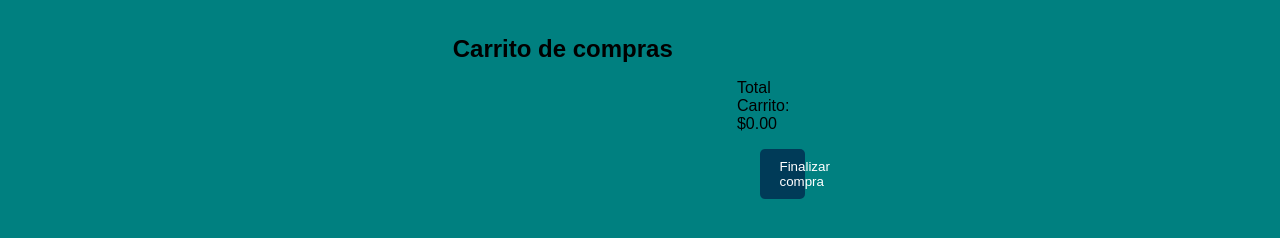
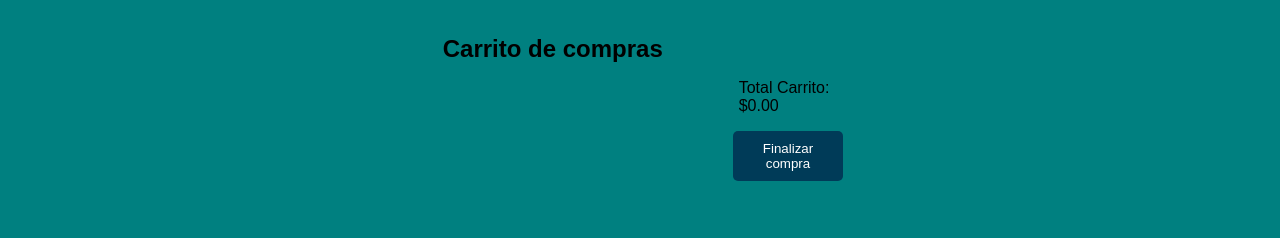
Before and after one commit to Sebhastian01/Shopping-cart, a plain HTML site: page carrito.html in a window 1280 px wide. Shown: the part 78-316 px from the top of the page. Drawn offline with Linux system fonts and the light colour scheme.

Commit message:
fix button

```diff
--- a/carrito.css
+++ b/carrito.css
@@ -40,13 +40,13 @@ main {
 }
 
 button {
-  padding: 10px 20px;
+  padding: 10px 30px;
   border: none;
   border-radius: 5px;
   color: #ffffff;
   background-color: #003b58;
   cursor: pointer;
-  width: 50%;
+  width: auto;
 }
 
 a {
```
